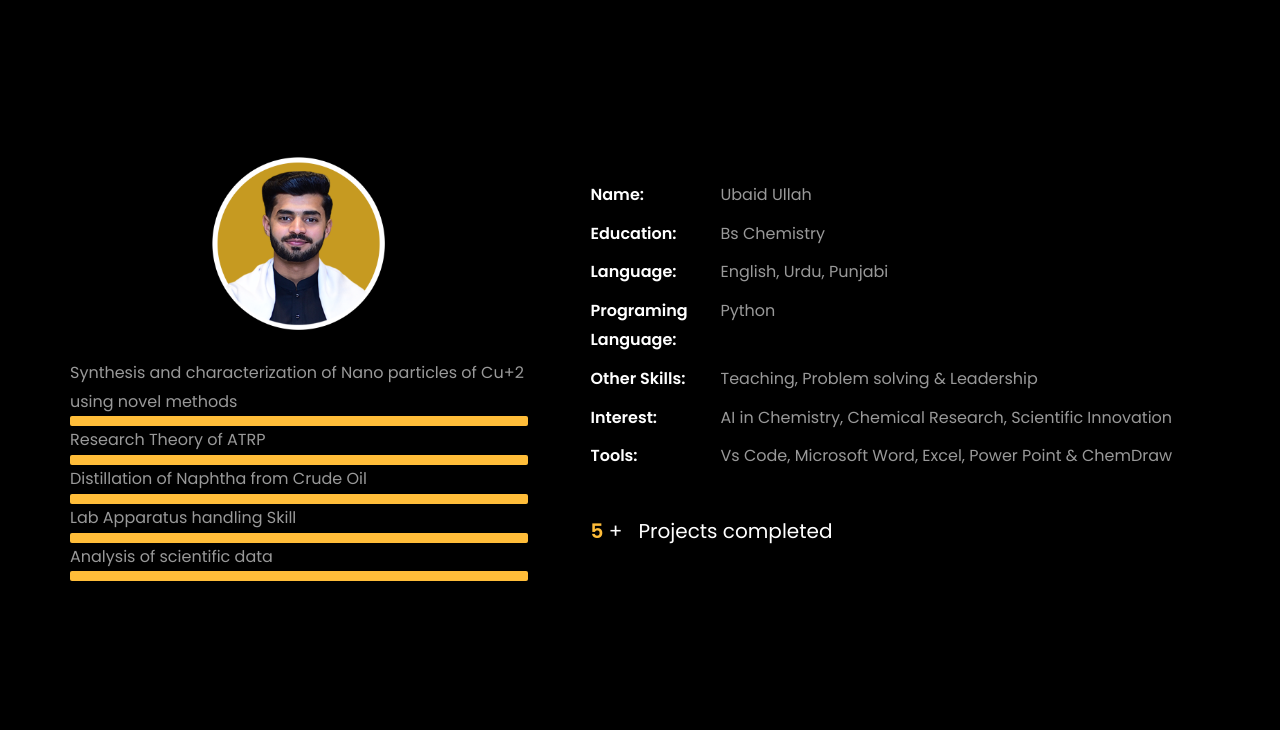
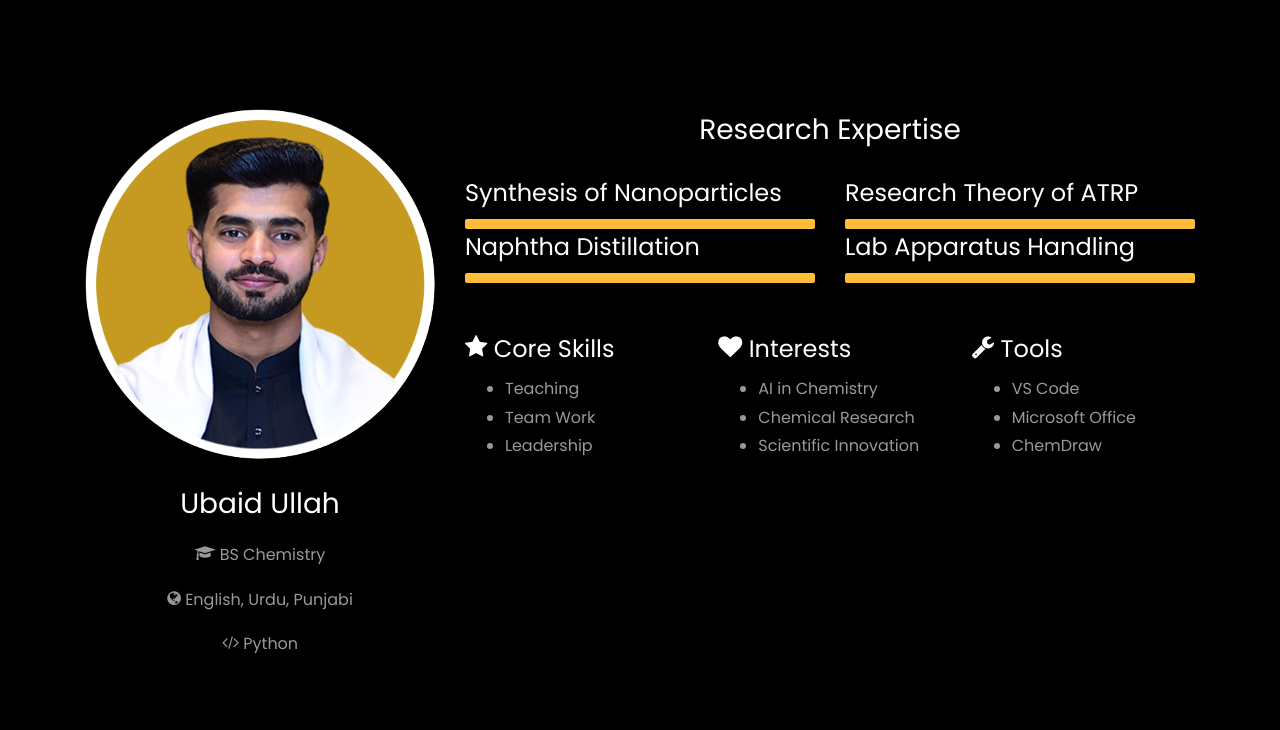
Before and after one commit to ubaidullah2002/ubaidullah2002.github.io, a plain HTML site: page index.html in a window 1280 px wide. Shown: the part 1153-1883 px from the top of the page. Drawn offline with Linux system fonts and the light colour scheme; files whose address does not match are found by name.

Commit message:
Your commit message describing the changes

```diff
--- a/index.html
+++ b/index.html
@@ -24,7 +24,40 @@
 
 
 
+
+
 <style>
+/* Remove all bottom spacing */
+html, body {
+  margin-bottom: 0 !important;
+  padding-bottom: 0 !important;
+  min-height: 0 !important;
+  overflow-x: hidden;
+}
+
+.ftco-footer-social {
+  margin: 0 !important;
+  padding: 10px 0 0 0 !important;
+}
+
+#ftco-loader {
+  margin: 0 !important;
+  bottom: 0 !important;
+}
+
+/* Remove space from all sections */
+section:last-of-type {
+  margin-bottom: 0 !important;
+  padding-bottom: 0 !important;
+}
+
+/* Remove any bottom margins from last elements */
+.container:last-child,
+.row:last-child,
+.col-md-12:last-child {
+  margin-bottom: 0 !important;
+  padding-bottom: 0 !important;
+}
 
 /*======================================
 //--//-->   ABOUT
@@ -216,94 +249,101 @@ I'm always eager to collaborate, experiment, and innovate at the exciting inters
 	</div>
 </section>
 
-
 <section class="ftco-about img ftco-section ftco-no-pb" id="about-section">
 	<div class="container">
+
 		<div class="row">
-				<div class="row d-flex align-items-stretch">
-				<!-- <div class="row d-flex"> -->
-					<div class="col-md-6 col-lg-5 d-flex">
-						<div class="img-about img d-flex align-items-stretch">
-							<div class="overlay">
-								<div class="row">
-									<center>
-									<div class="col-sm-6 col-md-5">
-									  <div class="about-img">
-										<img src="images/about-me.png" class="img-fluid rounded b-shadow-a" alt="">
+			<div class="col-md-4">
+				<div class="about-card text-center">
+					<div class="profile-img-wrap mb-4">
+						<img src="images/about-me.png" class="img-fluid rounded-circle" alt="Profile Image">
 					</div>
-									</div>
-									</center>
-									<!-- Details next to profile image -->
-									<div class="col-sm-6 col-md-7">
-									  <div class="about-info">
-										<!-- <p><span class="title-s">Name: </span> <span>Ubaid Ullah</span></p>
-										<p><span class="title-s">Role: </span> <span>Chemist</span></p>
-										<p><span class="title-s">Address: </span> <span>Sialkot, Pakistan</span></p> -->
+					<h3 class="name mb-3">Ubaid Ullah</h3>
+					<div class="basic-info">
+						<p><i class="icon-graduation-cap"></i> BS Chemistry</p>
+						<p><i class="icon-globe"></i> English, Urdu, Punjabi</p>
+						<p><i class="icon-code"></i> Python</p>
 					</div>
 				</div>
 			</div>
-
-								<div class="Proficiencies-mf">
-									<!-- <p class="title-s">Proficiencies</p> --><br>
-									<span>Synthesis and characterization of Nano particles of Cu+2 using novel methods</span>
+			<div class="col-md-8">
+				<div class="skills-section">
+					<h3 class="section-title text-center mb-4">Research Expertise</h3>
+					<div class="row">
+						<div class="col-md-6">
+							<div class="skill-box">
+								<h4>Synthesis of Nanoparticles</h4>
+								<div class="progress-bar-wrap">
 									<div class="progress">
-										<div class="progress-bar" role="progressbar" style="width: 100%;" aria-valuenow="95" aria-valuemin="0"
-											aria-valuemax="100"></div>
+										<div class="progress-bar" role="progressbar" style="width: 100%" aria-valuenow="95" aria-valuemin="0" aria-valuemax="100"></div>
 									</div>
-
-									<span>Research Theory of ATRP</span>
+								</div>
+							</div>
+						</div>
+						<div class="col-md-6">
+							<div class="skill-box">
+								<h4>Research Theory of ATRP </h4>
+								<div class="progress-bar-wrap">
 									<div class="progress">
-										<div class="progress-bar" role="progressbar" style="width: 100%" aria-valuenow="85" aria-valuemin="0"
-											aria-valuemax="100"></div>
+										<div class="progress-bar" role="progressbar" style="width: 100%" aria-valuenow="90" aria-valuemin="0" aria-valuemax="100"></div>
 									</div>
-
-									<span>Distillation of Naphtha from Crude Oil</span>
+								</div>
+							</div>
+						</div>
+						<div class="col-md-6">
+							<div class="skill-box">
+								<h4>Naphtha Distillation</h4>
+								<div class="progress-bar-wrap">
 									<div class="progress">
-										<div class="progress-bar" role="progressbar" style="width: 100%" aria-valuenow="90" aria-valuemin="0"
-											aria-valuemax="100"></div>
+										<div class="progress-bar" role="progressbar" style="width: 100%" aria-valuenow="88" aria-valuemin="0" aria-valuemax="100"></div>
 									</div>
-
-									<span>Lab Apparatus handling Skill</span>
+								</div>
+							</div>
+						</div>
+						<div class="col-md-6">
+							<div class="skill-box">
+								<h4>Lab Apparatus Handling</h4>
+								<div class="progress-bar-wrap">
 									<div class="progress">
-										<div class="progress-bar" role="progressbar" style="width: 100%" aria-valuenow="85" aria-valuemin="0"
-											aria-valuemax="100"></div>
-									</div>
-
-									<span>Analysis of scientific data</span>
-									<div class="progress">
-										<div class="progress-bar" role="progressbar" style="width: 100%" aria-valuenow="80" aria-valuemin="0"
-											aria-valuemax="100"></div>
+										<div class="progress-bar" role="progressbar" style="width: 100%" aria-valuenow="92" aria-valuemin="0" aria-valuemax="100"></div>
 									</div>
 								</div>
 							</div>
 						</div>
 					</div>
 
-					<div class="col-md-6 col-lg-7 pl-lg-5 pb-5">
-						<div class="row justify-content-start pb-3">
-							<div class="col-md-12 heading-section ftco-animate">
-
-								<ul class="about-info mt-4 px-md-0 px-2">
-									<li class="d-flex"><span>Name:</span> <span>Ubaid Ullah</span></li>
-									<li class="d-flex"><span>Education:</span> <span>Bs Chemistry</span></li>
-									<li class="d-flex"><span>Language:</span> <span>English, Urdu, Punjabi</span></li>
-									<li class="d-flex"><span>Programing Language:</span> <span>Python</span></li>
-									<li class="d-flex"><span>Other Skills:</span> <span>Teaching, Problem solving &amp; Leadership</span></li>
-									<li class="d-flex"><span>Interest:</span> <span>AI in Chemistry, Chemical Research, Scientific Innovation</span></li>
-									<li class="d-flex"><span>Tools:</span> <span>Vs Code, Microsoft Word, Excel, Power Point &amp; ChemDraw</span></li>
-
+					<div class="additional-skills mt-5">
+						<div class="row">
+							<div class="col-md-4">
+								<div class="skill-category">
+									<h4><i class="icon-star"></i> Core Skills</h4>
+									<ul>
+										<li>Teaching</li>
+										<li>Team Work</li>
+										<li>Leadership</li>
 									</ul>
 								</div>
 							</div>
-
-
-						<div class="counter-wrap ftco-animate d-flex mt-md-3">
-							<div class="text">
-								<p class="mb-4">
-									<span class="number" data-number="8">0</span> <span>+</span>
-									<span>&nbsp; Projects completed</span>
-								</p>
-								<!-- <p><a href="https://www.linkedin.com/in/ubaid-ullah24/" class="btn btn-primary py-3 px-3">LinkedIn</a></p> -->
+							<div class="col-md-4">
+								<div class="skill-category">
+									<h4><i class="icon-heart"></i> Interests</h4>
+									<ul>
+										<li>AI in Chemistry</li>
+										<li>Chemical Research</li>
+										<li>Scientific Innovation</li>
+									</ul>
+								</div>
+							</div>
+							<div class="col-md-4">
+								<div class="skill-category">
+									<h4><i class="icon-wrench"></i> Tools</h4>
+									<ul>
+										<li>VS Code</li>
+										<li>Microsoft Office</li>
+										<li>ChemDraw</li>
+									</ul>
+								</div>
+							</div>
 						</div>
 					</div>
 				</div>
@@ -325,7 +365,7 @@ I'm always eager to collaborate, experiment, and innovate at the exciting inters
 
 				<div class="row justify-content-center mt-5">
 					<div class="col-md-6 text-center ftco-animate">
-						<p><a href="https://drive.google.com/file/d/1p0dshH8NZjbutFINrVjkXJlWDyKEAKzb/view?usp=sharing" class="btn btn-primary py-4 px-5"target="blank">Download CV</a></p>
+						<p><a href="https://drive.google.com/file/d/1hWtWSdfOlWaMD9Rw6PHHHaubo-J_OT2_/view?usp=drive_link" class="btn btn-primary py-4 px-5"target="blank">Download CV</a></p>
 					</div>
 				</div>
 			</div>
@@ -423,13 +463,13 @@ I'm always eager to collaborate, experiment, and innovate at the exciting inters
 				<div class="col-md-6">
 					<div class="resume-wrap ftco-animate">
 						<span class="date">April 2025</span>
-						<h2>Section Leader</h2>
-						<span class="position">Stanford University</span>
+						<h2>Mentor</h2>
+						<span class="position">Pak Angels</span>
 						<p class="mt-4">As a Section Leader at Stanford University, I facilitated interactive learning sessions, guided students through course material, and supported their academic growth.
 							<ul>
-								<li>Taught Python to students of different nations.</li>
-								<li>Deliver sessions on Karel and Console programming.</li>
-								<li>Help student to debugg the crash codes.</li>
+								<li>Deliever introduction session about Gen AI, LLM, API to over 600 students</li>
+								<li>Helped students to develop Gen AI applications.</li>
+
 							</ul>
 						</p>
 					</div>
@@ -590,7 +630,7 @@ I'm always eager to collaborate, experiment, and innovate at the exciting inters
           <div class="col-md d-flex justify-content-center counter-wrap ftco-animate">
             <div class="block-18">
               <div class="text">
-                <strong class="number" data-number="3">0</strong>
+                <strong class="number" data-number="5">0</strong>
                 <span>Achievements</span>
               </div>
             </div>
@@ -606,7 +646,7 @@ I'm always eager to collaborate, experiment, and innovate at the exciting inters
           <div class="col-md d-flex justify-content-center counter-wrap ftco-animate">
             <div class="block-18">
               <div class="text">
-                <strong class="number" data-number="30">0</strong>
+                <strong class="number" data-number="600">0</strong>
                 <span>Mentored Students</span>
               </div>
             </div>
@@ -683,7 +723,7 @@ I'm always eager to collaborate, experiment, and innovate at the exciting inters
           			<span class="icon-globe"></span>
           		</div>
           		<h3 class="mb-4">Download Resume</h3>
-	            <p><a href="https://drive.google.com/file/d/1p0dshH8NZjbutFINrVjkXJlWDyKEAKzb/view?usp=sharing"target="blank">resumelink</a></p>
+	            <p><a href="https://drive.google.com/file/d/1hWtWSdfOlWaMD9Rw6PHHHaubo-J_OT2_/view?usp=drive_link"target="blank">resumelink</a></p>
 	          </div>
           </div>
 
@@ -693,22 +733,18 @@ I'm always eager to collaborate, experiment, and innovate at the exciting inters
 			<div class="row justify-content-center">
 				<div class="col-md-7 ftco-animate text-center">
 					<h2>Have a<span> Question?  </span> <a href="https://docs.google.com/forms/d/1LH-ZpOStTqJ1Eb5FvWGQhW8SdyTXQiKXpWDp1xAYtHk/edit" class="btn btn-primary py-3 px-5"target="blank">Click Here</a> </h2>
-				</div>
-			</div>
-				<br>
-					<ul class="ftco-footer-social list-unstyled d-flex justify-content-center align-items-center mb-0">
-					  <li class="ftco-animate normal-txt">Find me on  </li>
+					<ul class="ftco-footer-social list-unstyled d-flex justify-content-center align-items-center">
+						<li class="ftco-animate normal-txt">Find me on</li>
 						<li class="ftco-animate"><a href="https://youtube.com/@ubaidullah-24?si=MlM3XA5dZG17Xj0o"><span class="icon-youtube"></span></a></li>
 						<li class="ftco-animate"><a href="https://www.linkedin.com/in/ubaid-ullah24/"target="blank"><span class="icon-linkedin"></span></a></li>
-					  <!-- <li class="ftco-animate"><a href="https://twitter.com/rishabhnmishra"><span class="icon-twitter"></span></a></li> -->
 						<li class="ftco-animate"><a href="https://www.facebook.com/mian.ubaid.06"target="blank"><span class="icon-facebook"></span></a></li>
 						<li class="ftco-animate"><a href="https://github.com/ubaidullah2002"target="blank"><span class="icon-github"></span></a></li>
 					</ul>
-				<br>
+				</div>
+			</div>
 		   </div>
    </div>
  <!-- </section>
-
 
 
 
```
Lines whose indentation alone changed are shown as unchanged.
